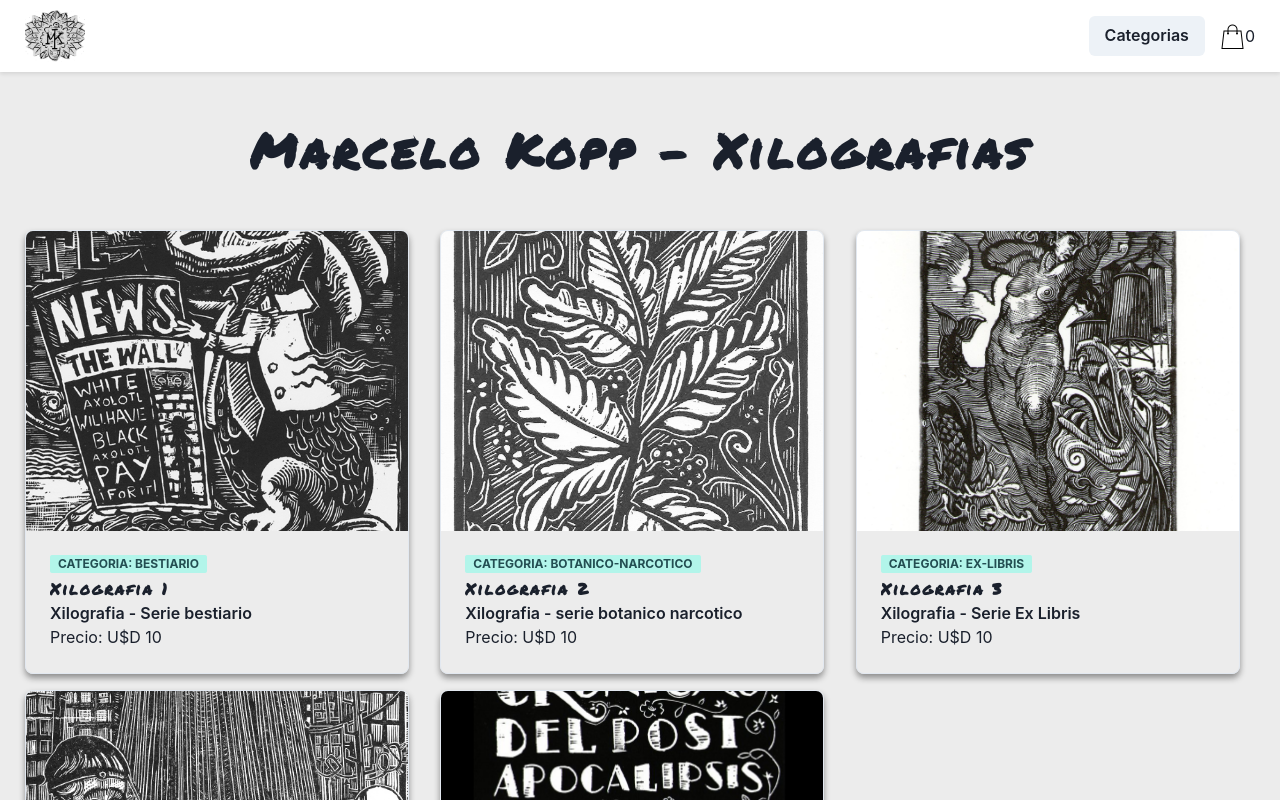
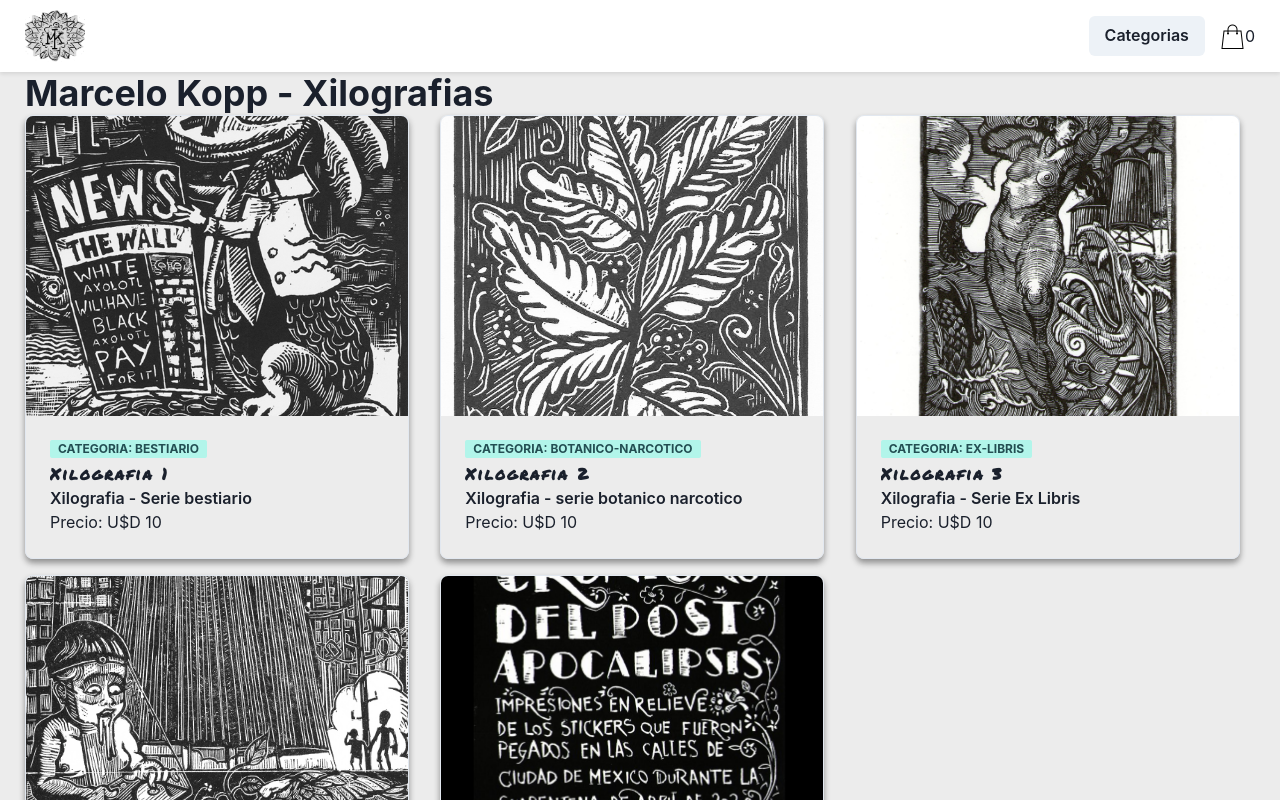
Before and after one commit to julianbattaglino/react-eccomerce, a React (Create React App) app: page / in a window 1280 px wide. Shown: the top 800 px of the page. Built offline with nearby package versions, Linux system fonts and the light colour scheme.

Commit message:
ItemListContainer Heading as h1

```diff
--- a/src/components/ItemListContainer/ItemListContainer.js
+++ b/src/components/ItemListContainer/ItemListContainer.js
@@ -18,7 +18,7 @@ const ItemListContainer = ({ greeting }) => {
 
     return (
         <div className="item-list-container">
-            <Heading className='site-title'>{greeting}</Heading>
+            <Heading className='site-title' as='h1'>{greeting}</Heading>
             <ItemList products={products}/>
         </div>
 
```
